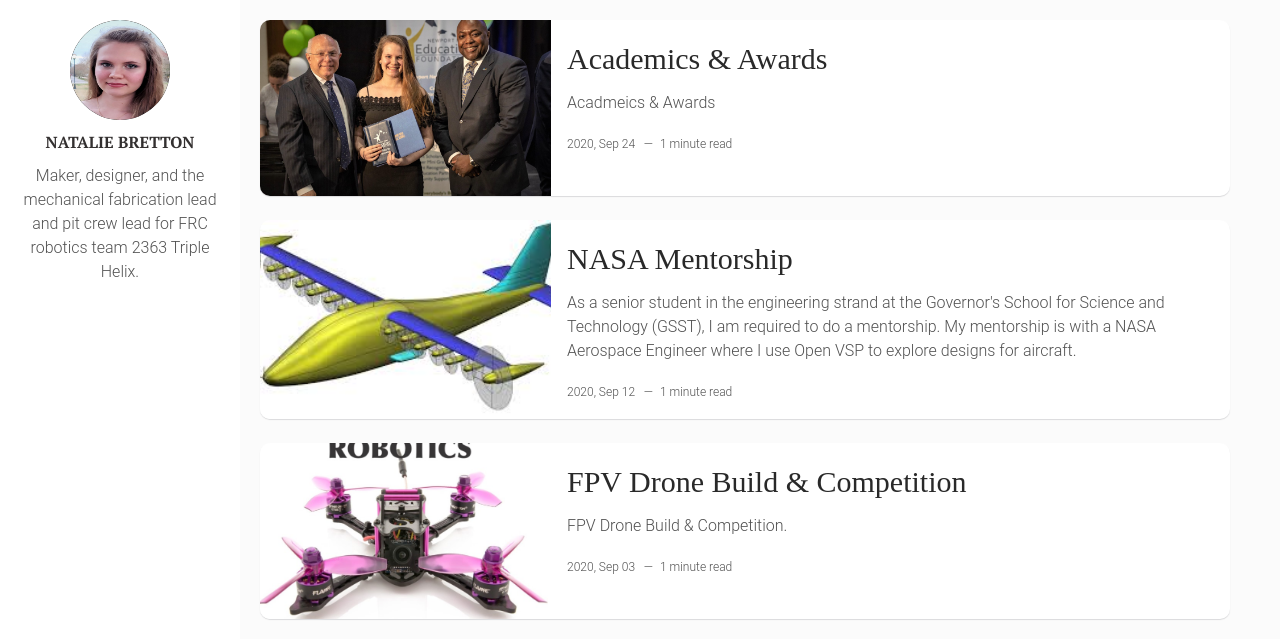
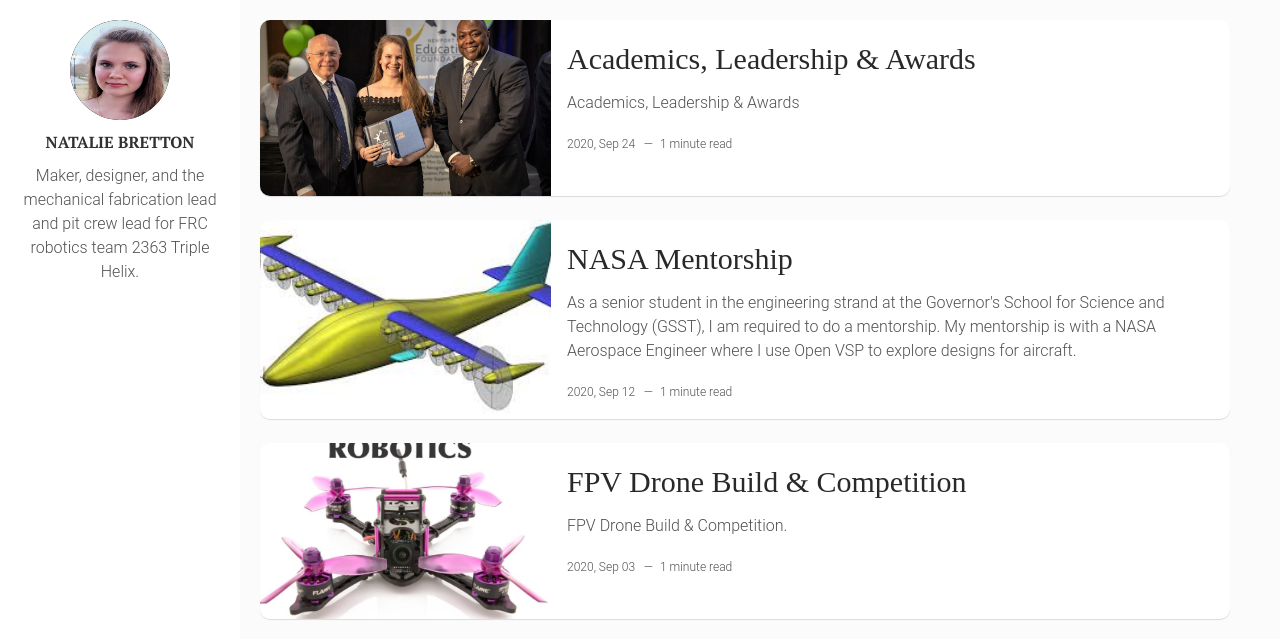
Before and after one commit to natgrrl/natgrrl.github.io, a Jekyll site: the page built from index.html, in a window 1280 px wide and 900 px high, cut to the strip 0-639 px from the top of the window. Built offline with Jekyll 4.4.1, drawn with Linux system fonts in a browser that asks for light colours.

Commit message:
Update 2020-09-24-academic-awards.markdown

```diff
--- a/_posts/2020-09-24-academic-awards.markdown
+++ b/_posts/2020-09-24-academic-awards.markdown
@@ -1,10 +1,10 @@
 ---
 layout: post
-title: "Academics & Awards"
+title: "Academics, Leadership & Awards"
 date: 2020-09-24
-description: Acadmeics & Awards # Add post description (optional)
+description: Academics, Leadership & Awards # Add post description (optional)
 img: academics1.jpg # Add image post (optional)
-tags: [ACADEMICS, AWARDS]
+tags: [ACADEMICS, AWARDS, LEADERSHIP]
 ---
 
 ## ACADEMICS
```
Also changed, not shown: other parts of _posts/2020-09-24-academic-awards.markdown (+3 -4 lines).
